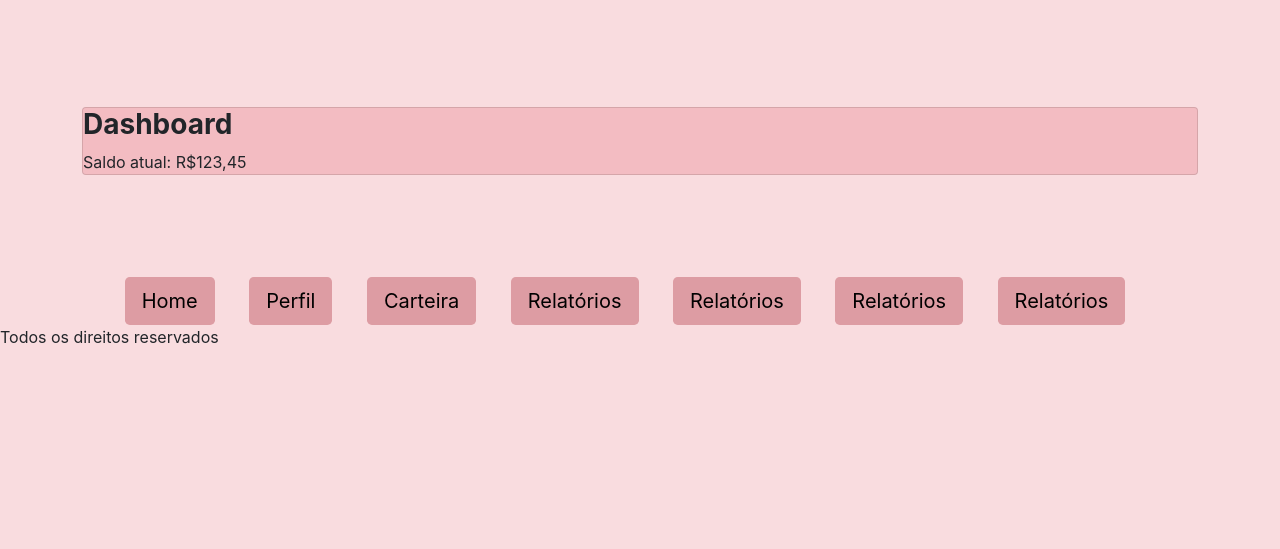
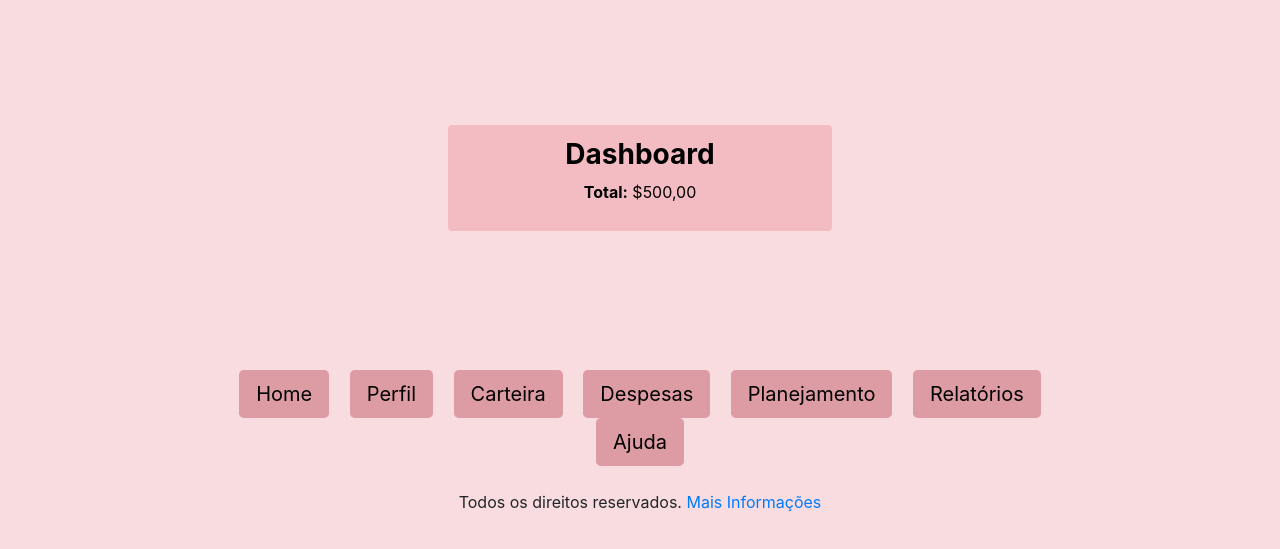
Before and after one commit to soranso95/Projeto-fintech-FIAP, a plain HTML site: page index.html in a window 1280 px wide. Shown: the part 109-658 px from the top of the page. Drawn offline with nearby package versions, Linux system fonts and the light colour scheme.

Commit message:
versão-final

```diff
--- a/CSS/styles.css
+++ b/CSS/styles.css
@@ -2,19 +2,19 @@
 .bg-custom {
     background-color:#f1aeb56c;
 }
-
-.container-sm {
-    --bs-gutter-x: 1.5rem;
-    --bs-gutter-y: 0;
-    width: 100%;
-    padding-right: calc(var(--bs-gutter-x) * 0.5);
-    padding-left: calc(var(--bs-gutter-x) * 0.5);
-    padding-top: 08%;
+.alert-background{
+    margin-top: 10%;
+    text-align: center;
+    width: 30%;
+    padding-top: 01%;
+    padding-bottom: 02%;
     margin-right: auto;
     margin-left: auto;
+    color: black;
+    background-color: #f1aeb5b0;
 }
-.card{
-    background-color: #f1aeb5b0;
+h3{
+    margin-top: 0;
 }
 
 .btn-custom {
@@ -23,5 +23,5 @@
     color: black
 }
 .container{
-    padding-top: 08%;
+    padding-top: 9%;
 }
--- a/index.html
+++ b/index.html
@@ -11,35 +11,33 @@
 
 <!-- Cor da página -->
 <body class="bg-custom">
-
 <h1 class="display-2 text-center mx-auto">Projeto-Fintech</h1>
 
+<!-- Dash de visualização de saldo -->
+    <div class="alert alert-background">
+        <h3 class="font-weight-bold">Dashboard</h3>
+        <span class="font-weight-bold">Total:</span>
+        <span class="text">$500,00</span>
+    </div>
 
-<!-- Dash de visualização de saldo -->
-<div class="container-sm">
-    <div class="card">
-        <h3 class="font-weight-bold">Dashboard</h3>
-        <p class="card-text ">Saldo atual: R$123,45</p>
+<!-- Parte final -->
+<div class="container mt-4">
+    <div class="row justify-content-center">
+        <div class="col-md-10 text-center">
+            <button class="btn btn-custom btn-lg mx-2">Home</button>
+            <button class="btn btn-custom btn-lg mx-2">Perfil</button>
+            <button class="btn btn-custom btn-lg mx-2">Carteira</button>
+            <button class="btn btn-custom btn-lg mx-2">Despesas</button>
+            <button class="btn btn-custom btn-lg mx-2">Planejamento</button>
+            <button class="btn btn-custom btn-lg mx-2">Relatórios</button>
+            <button class="btn btn-custom btn-lg mx-2">Ajuda</button>
+        </div>
     </div>
 </div>
 
 
-<!-- Parte final -->
-<div class="container">
-    <div class="text-center">
-        <button class="btn btn-custom btn-lg">Home</button>
-        <button class="btn btn-custom btn-lg">Perfil</button>
-        <button class="btn btn-custom btn-lg">Carteira</button>
-        <button class="btn btn-custom btn-lg">Relatórios</button>
-        <button class="btn btn-custom btn-lg">Relatórios</button>
-        <button class="btn btn-custom btn-lg">Relatórios</button>
-        <button class="btn btn-custom btn-lg">Relatórios</button>
-    </div>
-</div>
-
-
-<div>
-<p>Todos os direitos reservados</p>
+<div class="mt-4 text-center">
+    <p>Todos os direitos reservados. <a href="#" role="button">Mais Informações</a></p>
 </div>
 
 </body>
```
